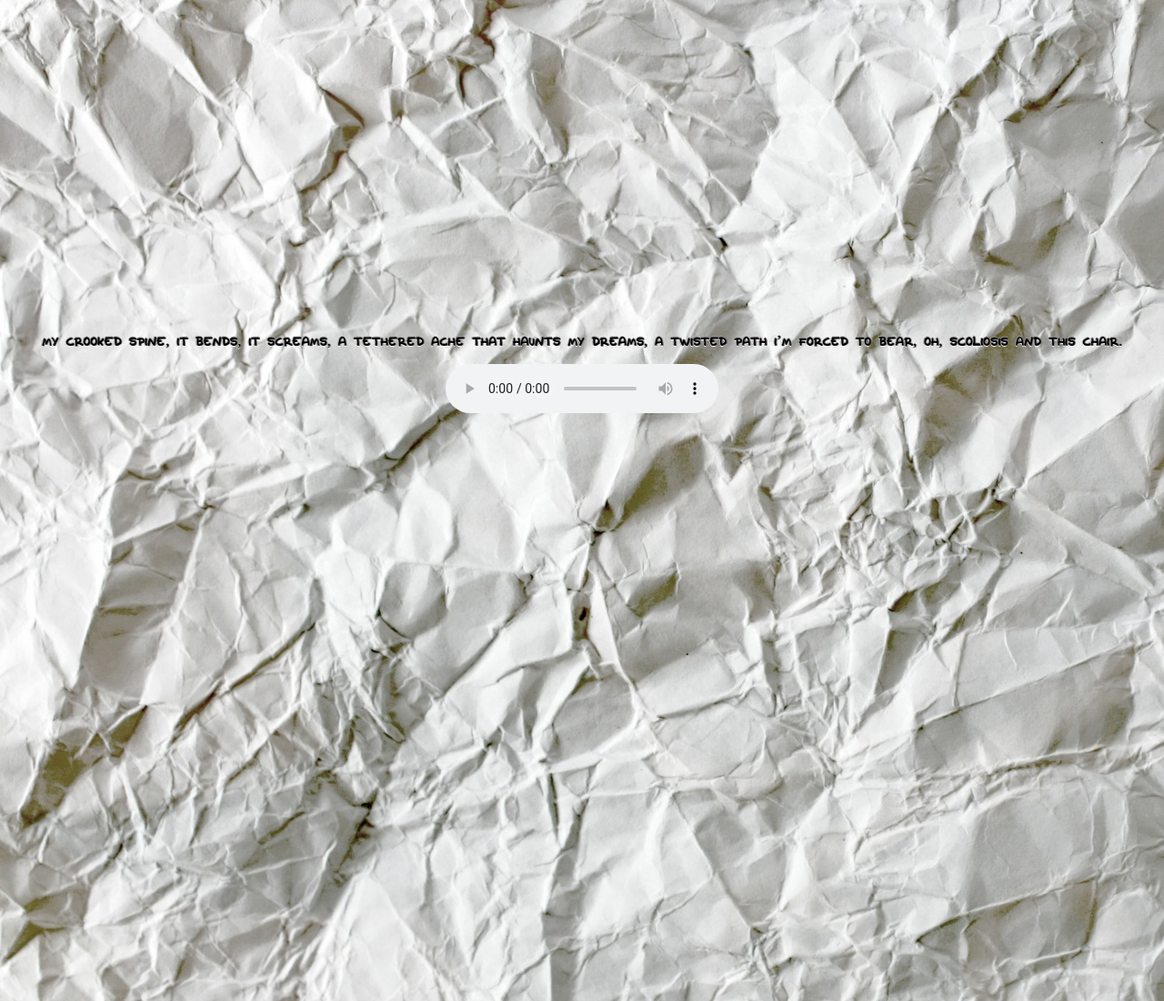
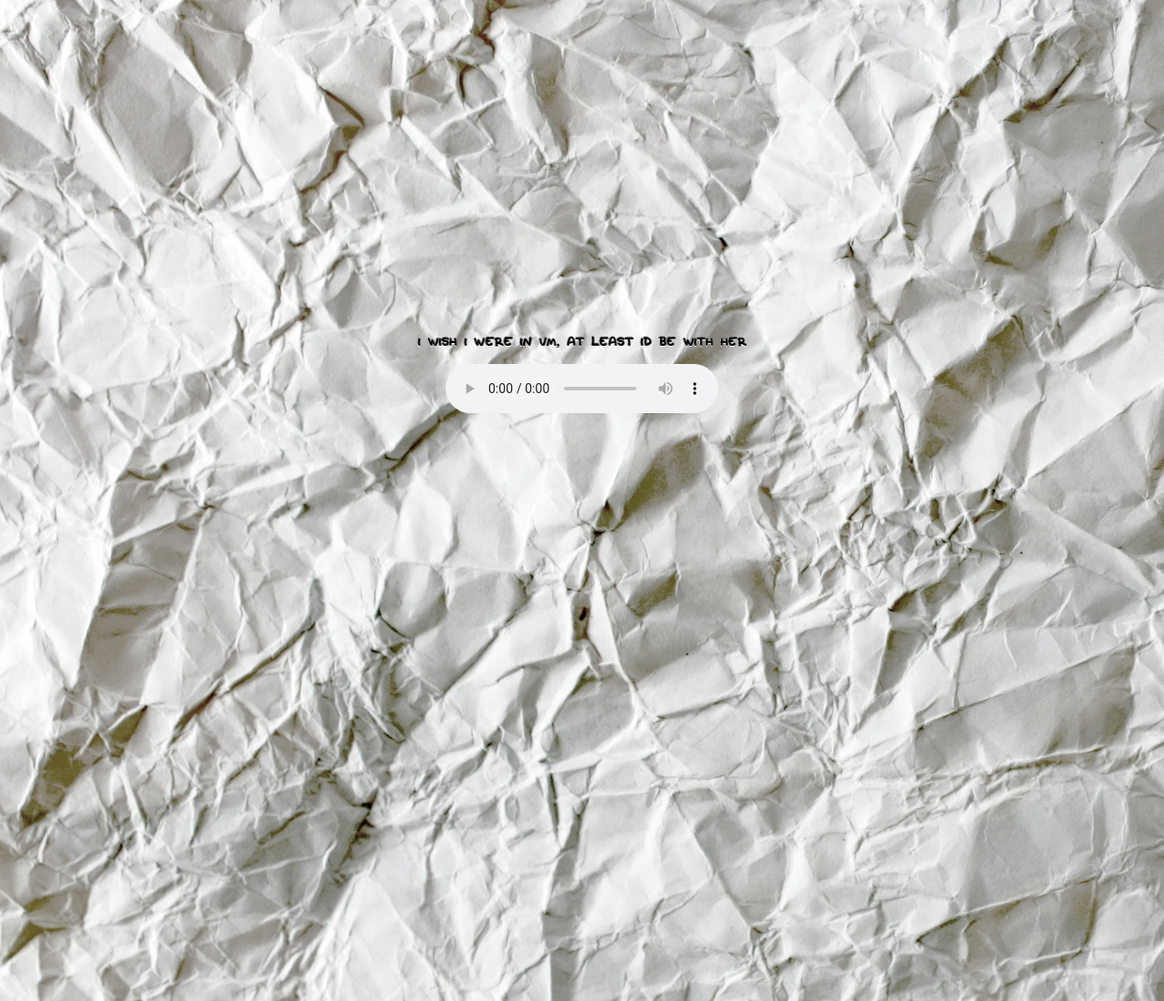
Before and after one commit to TR-ASHcoder/OKAY-link-site, a plain HTML site: page thoughts.html in a window 1280 px wide. Shown: the top 1100 px of the page at 91% size. Drawn offline with Linux system fonts and the light colour scheme.

Commit message:
new thought

```diff
--- a/thoughts.html
+++ b/thoughts.html
@@ -36,11 +36,8 @@
     <br>
     <br>
 
-    <center><p>My crooked spine, it bends, it screams,
-        A tethered ache that haunts my dreams,
-        A twisted path I’m forced to bear,
-        Oh, scoliosis and this chair.   </p></center>
-<center><audio src="audio/Untitled 9 Smskfa 1 - Sigur Ros.mp3" autoplay controls="controls" >
+    <center><p>i wish i were in VM, at least id be with her  </p></center>
+<center><audio src="audio/fivefivefive -  smush.mp3" autoplay controls="controls" >
     Your browser does not support the audio element switch pls.
     </audio></center>
 
```
Also changed, not shown: 1 other file.
